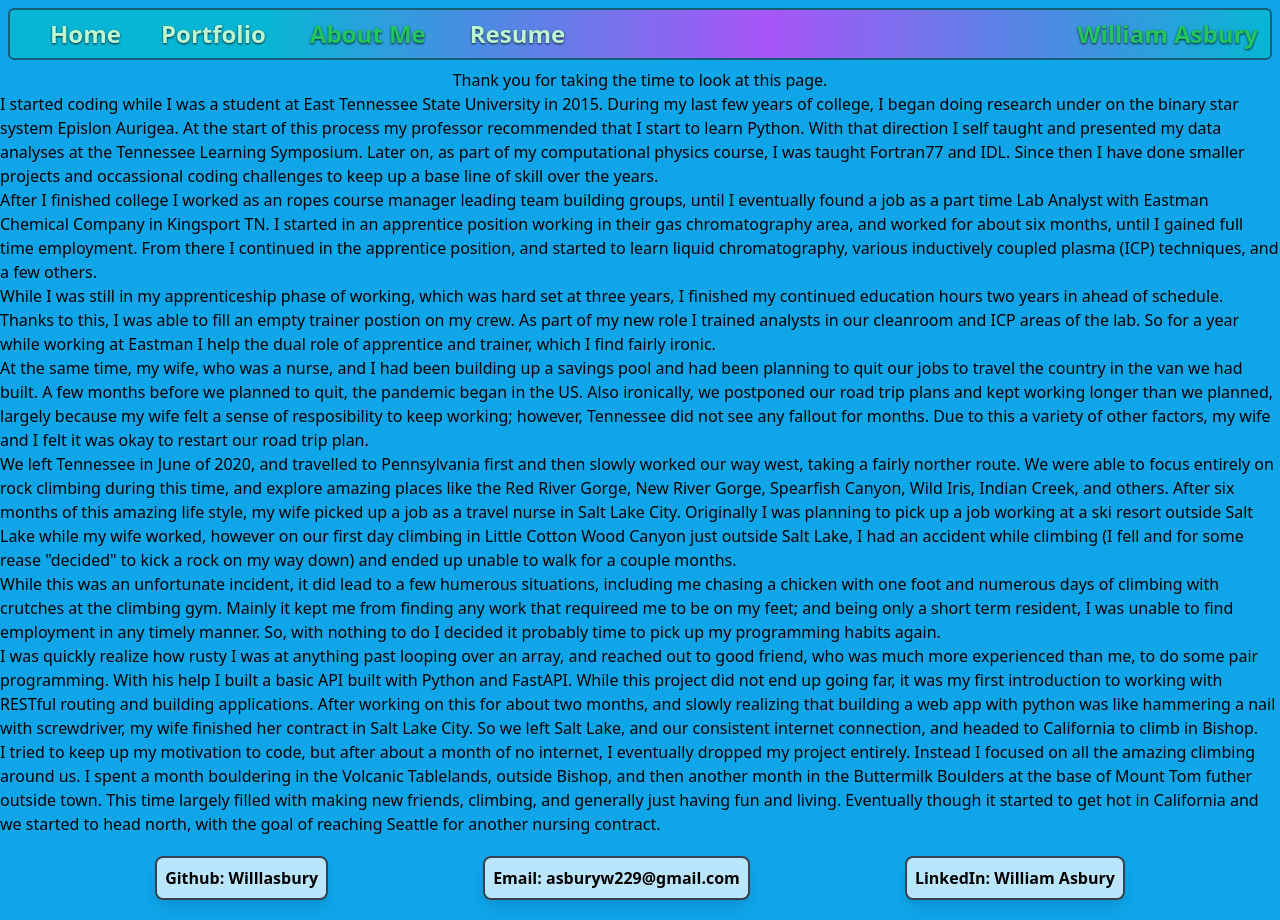
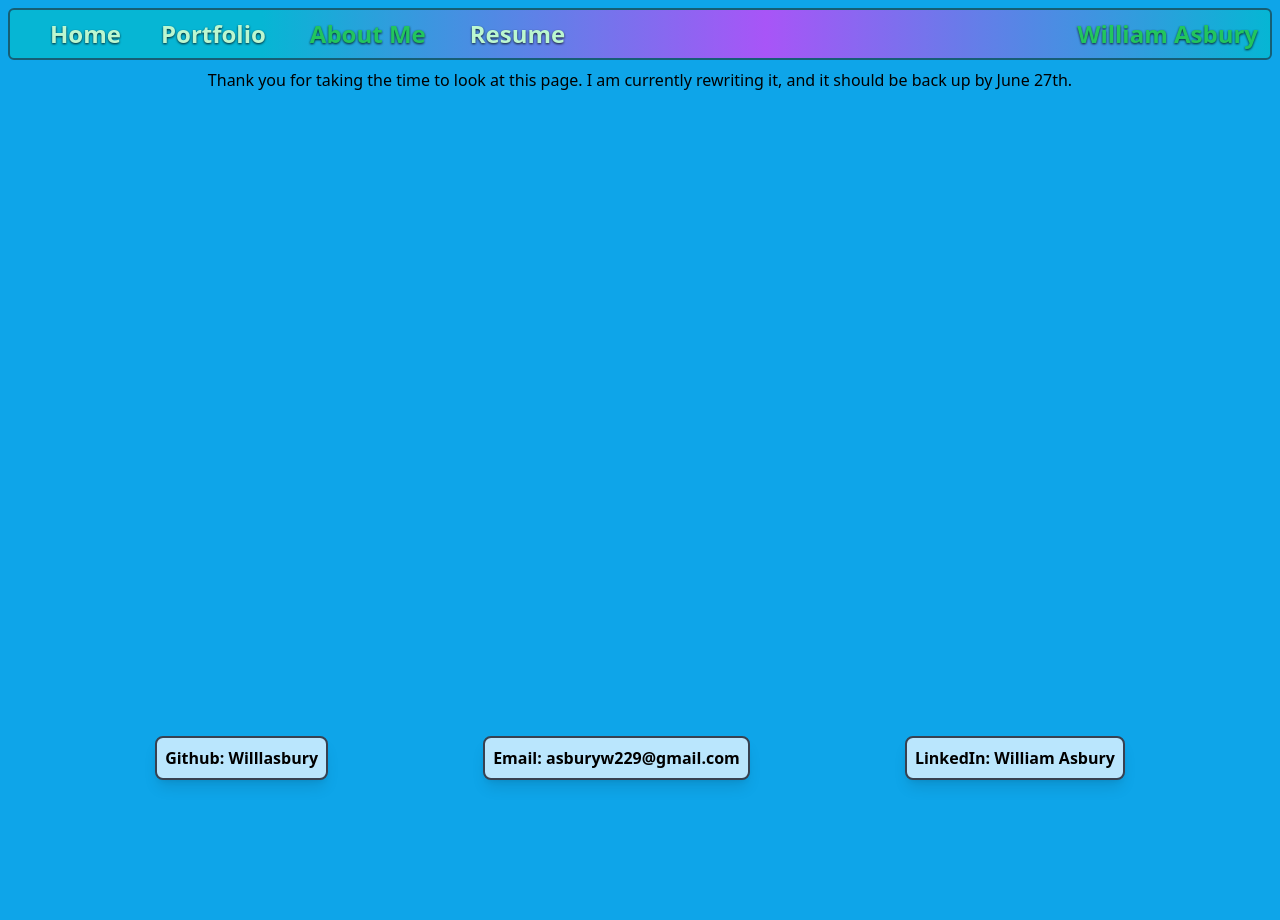
Before and after one commit to Willlasbury/react-portfolio, a React (Create React App) app: page /react-portfolio/aboutme in a window 1280 px wide. After the commit the page ends 800 px from the top, so only its background shows below. Built offline with nearby package versions, Linux system fonts and the light colour scheme.

Commit message:
fixing up about me

```diff
--- a/src/pages/AboutMe.js
+++ b/src/pages/AboutMe.js
@@ -1,50 +1,8 @@
 export default function AboutMe({ visited }) {
   return (
     <>
-      <h2>Thank you for taking the time to look at this page.</h2>
-      <p>
-        I started coding while I was a student at East Tennessee State University in 2015. During my last few years of college, I began doing research under on the binary star system Epislon Aurigea.
-        At the start of this process my professor recommended that I start to learn Python. With that direction I self taught and presented my data analyses at the Tennessee Learning Symposium.
-        Later on, as part of my computational physics course, I was taught Fortran77 and IDL. Since then I have done smaller projects and occassional coding challenges to keep up a base line of skill
-        over the years.
-      </p>
-      <p>
-        After I finished college I worked as an ropes course manager leading team building groups, until I eventually found a job as a part time Lab Analyst with Eastman Chemical Company in Kingsport TN.
-        I started in an apprentice position working in their gas chromatography area, and worked for about six months, until I gained full time employment. From there I continued in the apprentice position,
-        and started to learn liquid chromatography, various inductively coupled plasma (ICP) techniques, and a few others.
-      </p>
-      <p>
-        While I was still in my apprenticeship phase of working, which was hard set at three years, I finished my continued education hours two years in ahead of schedule. Thanks to this, I was able to fill
-        an empty trainer postion on my crew. As part of my new role I trained analysts in our cleanroom and ICP areas of the lab. So for a year while working at Eastman I help the dual role of apprentice
-        and trainer, which I find fairly ironic.
-      </p>
-      <p>
-        At the same time, my wife, who was a nurse, and I had been building up a savings pool and had been planning to quit our jobs to travel the country in the van we had built. A few months before we
-        planned to quit, the pandemic began in the US. Also ironically, we postponed our road trip plans and kept working longer than we planned, largely because my wife felt a sense of resposibility to
-        keep working; however, Tennessee did not see any fallout for months. Due to this a variety of other factors, my wife and I felt it was okay to restart our road trip plan.
-      </p>
-      <p>
-        We left Tennessee in June of 2020, and travelled to Pennsylvania first and then slowly worked our way west, taking a fairly norther route. We were able to focus entirely on rock climbing during
-        this time, and explore amazing places like the Red River Gorge, New River Gorge, Spearfish Canyon, Wild Iris, Indian Creek, and others. After six months of this amazing life style, my wife picked
-        up a job as a travel nurse in Salt Lake City. Originally I was planning to pick up a job working at a ski resort outside Salt Lake while my wife worked, however on our first day climbing in Little
-        Cotton Wood Canyon just outside Salt Lake, I had an accident while climbing (I fell and for some rease "decided" to kick a rock on my way down) and ended up unable to walk for a couple months.
-      </p>
-      <p>
-        While this was an unfortunate incident, it did lead to a few humerous situations, including me chasing a chicken with one foot and numerous days of climbing with crutches at the climbing gym. Mainly
-        it kept me from finding any work that requireed me to be on my feet; and being only a short term resident, I was unable to find employment in any timely manner. So, with nothing to do I decided it
-        probably time to pick up my programming habits again.
-      </p>
-      <p>
-        I was quickly realize how rusty I was at anything past looping over an array, and reached out to good friend, who was much more experienced than me, to do some pair programming. With his help
-        I built a basic API built with Python and FastAPI. While this project did not end up going far, it was my first introduction to working with RESTful routing and building applications. After working
-        on this for about two months, and slowly realizing that building a web app with python was like hammering a nail with screwdriver, my wife finished her contract in Salt Lake City. So we left Salt
-        Lake, and our consistent internet connection, and headed to California to climb in Bishop.
-      </p>
-      <p>
-        I tried to keep up my motivation to code, but after about a month of no internet, I eventually dropped my project entirely. Instead I focused on all the amazing climbing around us. I spent a month
-        bouldering in the Volcanic Tablelands, outside Bishop, and then another month in the Buttermilk Boulders at the base of Mount Tom futher outside town. This time largely filled with making new friends,
-        climbing, and generally just having fun and living. Eventually though it started to get hot in California and we started to head north, with the goal of reaching Seattle for another nursing contract.
-      </p>
+      <h2>Thank you for taking the time to look at this page. I am currently rewriting it, and it should be back up by June 27th.</h2>
+
     </>
   );
 }
```
